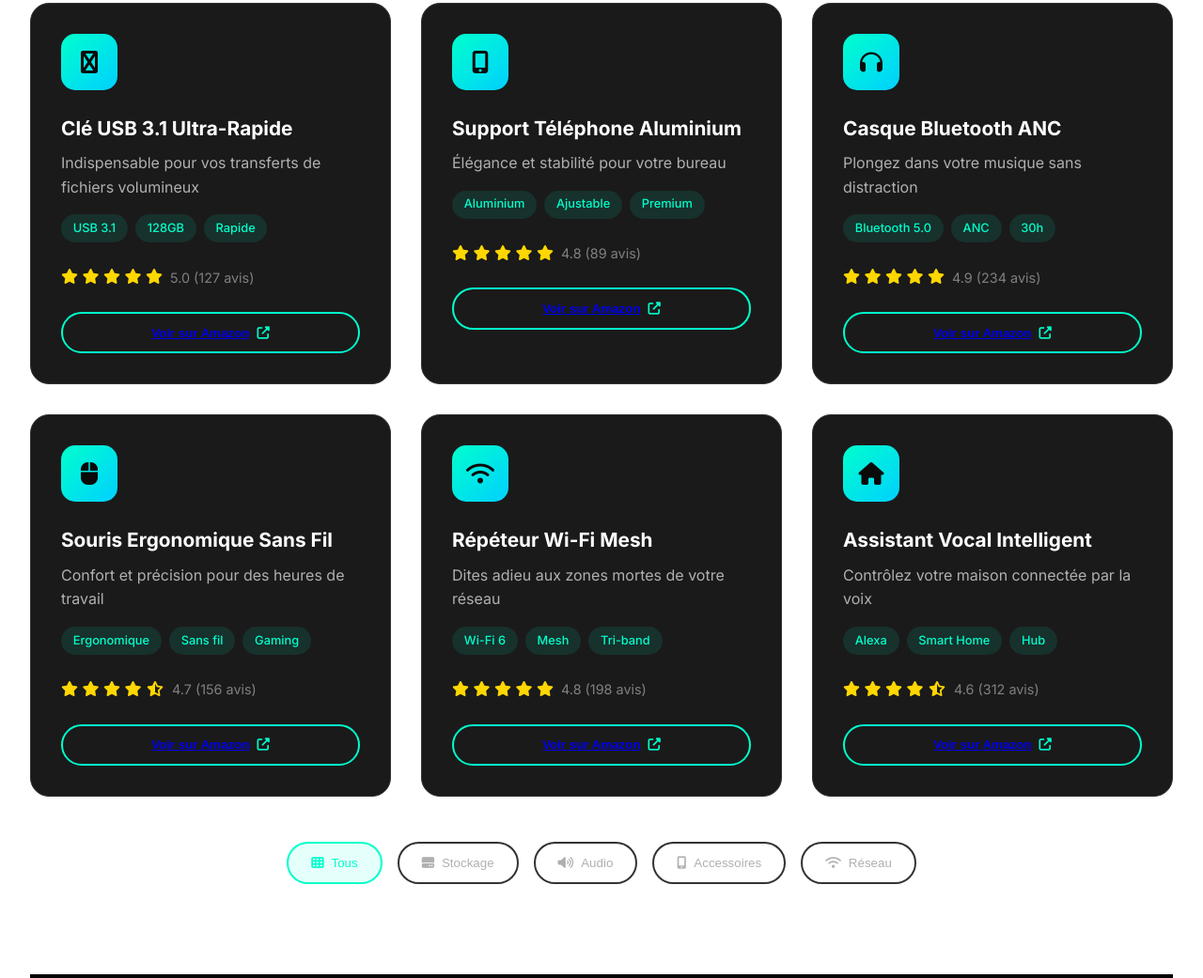
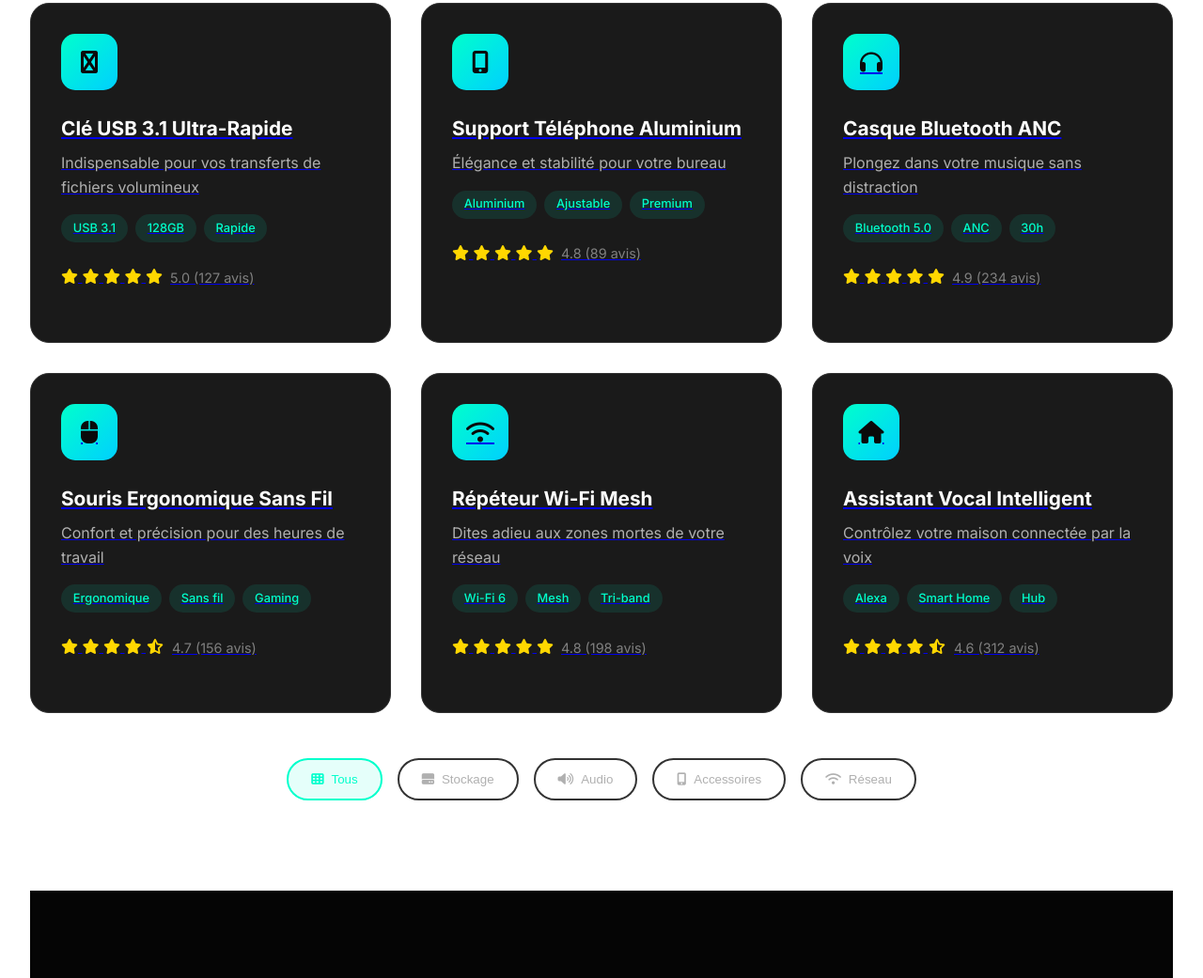
Before and after one commit to riedsteeve/mes-recom, a plain HTML site: page index.html in a window 1280 px wide. Shown: the part 1148-2189 px from the top of the page at 94% size. Drawn offline with Linux system fonts and the light colour scheme.

Commit message:
Update index.html

```diff
--- a/index.html
+++ b/index.html
@@ -4,6 +4,8 @@
     <meta charset="UTF-8">
     <meta name="viewport" content="width=device-width, initial-scale=1.0">
     <title>Mes Recos Tech – Ried Steeve</title>
+    <meta name="description" content="Mes petites recommandations de produits Amazon testés et approuvés. Sélection tech par Ried Steeve.">
+    <link rel="icon" type="image/png" href="favicon.png">
     <link rel="preconnect" href="https://fonts.googleapis.com">
     <link rel="preconnect" href="https://fonts.gstatic.com" crossorigin>
     <link href="https://fonts.googleapis.com/css2?family=Inter:wght@300;400;500;600;700;800&display=swap" rel="stylesheet">
@@ -33,15 +35,15 @@
         <nav class="navbar">
             <div class="nav-brand">
                 <i class="fas fa-microchip"></i>
-                <span>Recos Tech  Steeve</span>
+                <span>Recos Tech Steeve</span>
             </div>
             <div class="nav-menu">
                 <a href="#home" class="nav-link active">Accueil</a>
                 <a href="#products" class="nav-link">Produits</a>
                 <a href="#about" class="nav-link">À propos</a>
                 <button id="theme-toggle" class="theme-toggle" title="Changer le thème">
-    <i class="fas fa-moon"></i>
-</button>
+                    <i class="fas fa-moon"></i>
+                </button>
             </div>
             <div class="nav-toggle">
                 <span></span>
@@ -68,7 +70,6 @@
                     de produits Amazon. Que vous soyez un pro ou un simple curieux, vous trouverez des gadgets
                     utiles et performants qui ont su me convaincre.
                 </p>
-
                 <div class="hero-actions">
                     <button class="btn-primary" onclick="scrollToSection('products')">
                         <span>Découvrir mes recos</span>
@@ -108,7 +109,8 @@
             </div>
 
             <div class="products-grid">
-                <div class="product-card" data-category="storage">
+                <!-- Product 1 -->
+                <a href="https://amzn.to/3FNRKRK" target="_blank" rel="noopener noreferrer" class="product-card" data-category="storage" aria-label="Clé USB 3.1 Ultra-Rapide, 5 étoiles, 127 avis">
                     <div class="product-icon">
                         <i class="fas fa-usb"></i>
                     </div>
@@ -131,15 +133,9 @@
                             <span class="rating-text">5.0 (127 avis)</span>
                         </div>
                     </div>
-                    <div class="product-action">
-                        <button class="btn-product">
-                            <span><a href="https://amzn.to/3FNRKRK">Voir sur Amazon</a></span>
-                            <i class="fas fa-external-link-alt"></i>
-                        </button>
-                    </div>
-                </div>
-
-                <div class="product-card" data-category="accessories">
+                </a>
+                <!-- Product 2 -->
+                <a href="https://amzn.to/4kIs9Jd" target="_blank" rel="noopener noreferrer" class="product-card" data-category="accessories" aria-label="Support Téléphone Aluminium, 4.8 étoiles, 89 avis">
                     <div class="product-icon">
                         <i class="fas fa-mobile-alt"></i>
                     </div>
@@ -162,15 +158,9 @@
                             <span class="rating-text">4.8 (89 avis)</span>
                         </div>
                     </div>
-                    <div class="product-action">
-                        <button class="btn-product">
-                            <span><a href="https://amzn.to/4kIs9Jd">Voir sur Amazon</a></span>
-                            <i class="fas fa-external-link-alt"></i>
-                        </button>
-                    </div>
-                </div>
-
-                <div class="product-card" data-category="audio">
+                </a>
+                <!-- Product 3 -->
+                <a href="https://amzn.to/3SSBnpX" target="_blank" rel="noopener noreferrer" class="product-card" data-category="audio" aria-label="Casque Bluetooth ANC, 4.9 étoiles, 234 avis">
                     <div class="product-icon">
                         <i class="fas fa-headphones"></i>
                     </div>
@@ -193,15 +183,9 @@
                             <span class="rating-text">4.9 (234 avis)</span>
                         </div>
                     </div>
-                    <div class="product-action">
-                        <button class="btn-product">
-                            <span><a href="https://amzn.to/3SSBnpX">Voir sur Amazon</a></span>
-                            <i class="fas fa-external-link-alt"></i>
-                        </button>
-                    </div>
-                </div>
-
-                <div class="product-card" data-category="peripherals">
+                </a>
+                <!-- Product 4 -->
+                <a href="https://amzn.to/3Zt1gQR" target="_blank" rel="noopener noreferrer" class="product-card" data-category="peripherals" aria-label="Souris Ergonomique Sans Fil, 4.7 étoiles, 156 avis">
                     <div class="product-icon">
                         <i class="fas fa-mouse"></i>
                     </div>
@@ -224,15 +208,9 @@
                             <span class="rating-text">4.7 (156 avis)</span>
                         </div>
                     </div>
-                    <div class="product-action">
-                        <button class="btn-product">
-                            <span><a href="https://amzn.to/3Zt1gQR">Voir sur Amazon</a></span>
-                            <i class="fas fa-external-link-alt"></i>
-                        </button>
-                    </div>
-                </div>
-
-                <div class="product-card" data-category="network">
+                </a>
+                <!-- Product 5 -->
+                <a href="https://amzn.to/43HuAWf" target="_blank" rel="noopener noreferrer" class="product-card" data-category="network" aria-label="Répéteur Wi-Fi Mesh, 4.8 étoiles, 198 avis">
                     <div class="product-icon">
                         <i class="fas fa-wifi"></i>
                     </div>
@@ -255,15 +233,9 @@
                             <span class="rating-text">4.8 (198 avis)</span>
                         </div>
                     </div>
-                    <div class="product-action">
-                        <button class="btn-product">
-                            <span><a href="https://amzn.to/43HuAWf">Voir sur Amazon</a></span>
-                            <i class="fas fa-external-link-alt"></i>
-                        </button>
-                    </div>
-                </div>
-
-                <div class="product-card" data-category="smart">
+                </a>
+                <!-- Product 6 -->
+                <a href="https://amzn.to/4e1XT9n" target="_blank" rel="noopener noreferrer" class="product-card" data-category="smart" aria-label="Assistant Vocal Intelligent, 4.6 étoiles, 312 avis">
                     <div class="product-icon">
                         <i class="fas fa-home"></i>
                     </div>
@@ -286,13 +258,7 @@
                             <span class="rating-text">4.6 (312 avis)</span>
                         </div>
                     </div>
-                    <div class="product-action">
-                        <button class="btn-product">
-                            <span><a href="https://amzn.to/4e1XT9n">Voir sur Amazon</a></span>
-                            <i class="fas fa-external-link-alt"></i>
-                        </button>
-                    </div>
-                </div>
+                </a>
             </div>
 
             <!-- Filter Buttons -->
@@ -329,14 +295,6 @@
                         <span>À propos</span>
                     </div>
                     <h2 class="section-title">Pourquoi me faire confiance ?</h2>
-                    <!---
-                    <p class="about-description">
-                        Avec plus de 10 ans d'expérience dans le domaine de la technologie,
-                        je teste personnellement chaque produit avant de le recommander.
-                        Ma passion pour l'innovation et mon expertise technique me permettent
-                        de vous guider vers les meilleurs choix.
-                    </p>
-                    -->
                     <div class="about-features">
                         <div class="feature-item">
                             <i class="fas fa-check-circle"></i>
@@ -359,19 +317,6 @@
                         </div>
                         <h3>Ried Steeve</h3>
                         <p>Expert Tech & Testeur</p>
-                        <!---
-                        <div class="social-links">
-                            <a href="#" class="social-link">
-                                <i class="fab fa-youtube"></i>
-                            </a>
-                            <a href="#" class="social-link">
-                                <i class="fab fa-twitter"></i>
-                            </a>
-                            <a href="#" class="social-link">
-                                <i class="fab fa-linkedin"></i>
-                            </a>
-                        </div>
-                        -->
                     </div>
                 </div>
             </div>
@@ -379,24 +324,6 @@
 
         <!-- CTA Section -->
         <section class="cta-section">
-            <!--
-            <div class="cta-content">
-                <h2 class="cta-title">Prêt à découvrir mes recommandations ?</h2>
-                <p class="cta-description">
-                    Laissez moi un Mail
-                </p>
-                <div class="cta-actions">
-                    <button class="btn-cta-primary">
-                        <span>Voir toutes mes recos</span>
-                        <i class="fas fa-arrow-right"></i>
-                    </button>
-                    <button class="btn-cta-secondary">
-                        <i class="fas fa-bell"></i>
-                        <span>Recevoir les nouveautés</span>
-                    </button>
-                </div>
-            </div>
-            -->
             <div class="cta-visual">
                 <div class="floating-elements">
                     <div class="floating-element element-1">💻</div>
@@ -427,14 +354,6 @@
                         <a href="#products">Produits</a>
                         <a href="#about">À propos</a>
                     </div>
-                    <!--
-                    <div class="footer-column">
-                        <h4>Légal</h4>
-                        <a href="#">Mentions légales</a>
-                        <a href="#">Politique de confidentialité</a>
-                        <a href="#">CGU</a>
-                    </div>
-                    -->
                     <div class="footer-column">
                         <h4>Contact</h4>
                         <a href="mailto:Playtogeterwithus@outlook.com">Playtogeterwithus@outlook.com</a>
@@ -457,5 +376,9 @@
 
     <!-- Scripts -->
     <script src="script.js"></script>
+    <script>
+        // Année dynamique dans le footer
+        document.getElementById("current-year").textContent = new Date().getFullYear();
+    </script>
 </body>
 </html>
```
